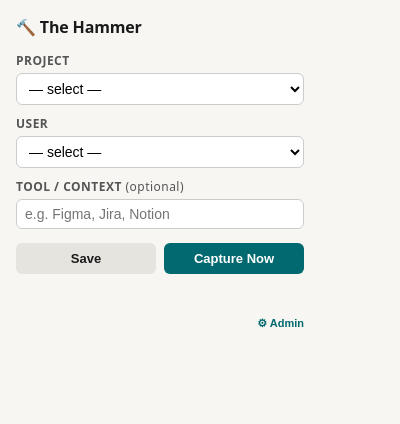
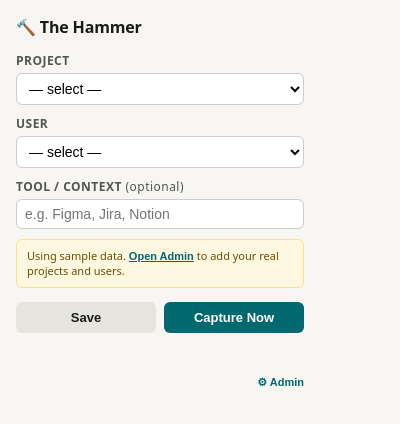
Before and after one commit to Khuzaima-AI-2112/theHammer, a browser extension: page extension/popup.html in a window 400 px wide. Drawn offline with Linux system fonts and the light colour scheme.

Commit message:
fix(sprint-1): onConnect no-op, blocked capture returns ok:false, first-run banner

```diff
--- a/extension/popup.html
+++ b/extension/popup.html
@@ -28,9 +28,9 @@
       font-size: 13px; font-weight: 600; cursor: pointer;
       transition: background 140ms ease;
     }
-    #save-btn   { background: #e6e4df; color: #1a1a1a; }
+    #save-btn         { background: #e6e4df; color: #1a1a1a; }
     #save-btn:hover   { background: #d4d1ca; }
-    #capture-btn { background: #01696f; color: #fff; }
+    #capture-btn      { background: #01696f; color: #fff; }
     #capture-btn:hover { background: #0c4e54; }
     .footer { margin-top: 12px; text-align: right; }
     #admin-link {
@@ -42,8 +42,29 @@
       margin-top: 10px; font-size: 12px; color: #555; min-height: 16px;
       text-align: center;
     }
-    .seed-notice {
-      font-size: 11px; color: #888; margin-top: 6px;
+    /* First-run banner (task 1.13) — hidden by default, shown by popup.js */
+    #seed-banner {
+      display: none;
+      margin-top: 10px;
+      padding: 8px 10px;
+      background: #fff8e1;
+      border: 1px solid #ffe082;
+      border-radius: 6px;
+      font-size: 11px;
+      color: #6d4c00;
+      line-height: 1.4;
+    }
+    #seed-banner button {
+      flex: none;
+      display: inline;
+      padding: 0;
+      background: none;
+      border: none;
+      color: #01696f;
+      font-weight: 700;
+      font-size: 11px;
+      cursor: pointer;
+      text-decoration: underline;
     }
   </style>
 </head>
@@ -65,6 +86,11 @@
     <input id="tool-input" type="text" placeholder="e.g. Figma, Jira, Notion" maxlength="64" />
   </div>
 
+  <!-- First-run notice (task 1.13) — populated and shown by popup.js -->
+  <div id="seed-banner">
+    Using sample data. <button id="open-admin-banner">Open Admin</button> to add your real projects and users.
+  </div>
+
   <div class="row">
     <button id="save-btn">Save</button>
     <button id="capture-btn">Capture Now</button>
--- a/extension/popup.js
+++ b/extension/popup.js
@@ -14,22 +14,24 @@ const SEED_CONFIG = {
   ]
 };
 
-const projectSelect = document.getElementById('project-select');
-const userSelect    = document.getElementById('user-select');
-const toolInput     = document.getElementById('tool-input');
-const saveBtn       = document.getElementById('save-btn');
-const captureBtn    = document.getElementById('capture-btn');
-const adminLink     = document.getElementById('admin-link');
-const statusEl      = document.getElementById('status');
+const projectSelect    = document.getElementById('project-select');
+const userSelect       = document.getElementById('user-select');
+const toolInput        = document.getElementById('tool-input');
+const saveBtn          = document.getElementById('save-btn');
+const captureBtn       = document.getElementById('capture-btn');
+const adminLink        = document.getElementById('admin-link');
+const openAdminBanner  = document.getElementById('open-admin-banner');
+const seedBanner       = document.getElementById('seed-banner');
+const statusEl         = document.getElementById('status');
 
 document.addEventListener('DOMContentLoaded', async () => {
   // ── Load config + session from storage (tasks 1.13, 1.14) ──
   let { config, session } = await chrome.storage.local.get(['config', 'session']);
 
   if (!config) {
-    // First run: use seed list and notify admin (task 1.13)
+    // First run: use seed list and show persistent banner (task 1.13)
     config = SEED_CONFIG;
-    setStatus('Using sample data — open Admin to customise.');
+    seedBanner.style.display = 'block';
   }
 
   populateSelect(projectSelect, config.projects);
@@ -68,21 +70,25 @@ document.addEventListener('DOMContentLoaded', async () => {
       }
       if (response?.ok) {
         setStatus('Captured ✓ (' + response.length + ' chars)');
+      } else if (response?.reason === 'blocked') {
+        // fix #3: blocked capture is clearly surfaced, not shown as success
+        setStatus('Blocked — set Project & User first.');
       } else {
         setStatus('Failed: ' + (response?.error ?? 'unknown'));
       }
     });
   });
 
-  // ── Admin link (task 1.11) ──
-  adminLink.addEventListener('click', () => {
+  // ── Admin link — both footer button and banner button (task 1.11) ──
+  function openAdmin() {
     chrome.tabs.create({ url: chrome.runtime.getURL('admin.html') });
-  });
+  }
+  adminLink.addEventListener('click', openAdmin);
+  openAdminBanner.addEventListener('click', openAdmin);
 });
 
 // ── Helpers ──
 function populateSelect(selectEl, items) {
-  // Keep the placeholder option, remove any previously built options
   while (selectEl.options.length > 1) selectEl.remove(1);
   (items || []).forEach(({ id, name }) => {
     const opt = document.createElement('option');
```
Also changed, not shown: extension/service-worker.js (+29 -10 lines).
